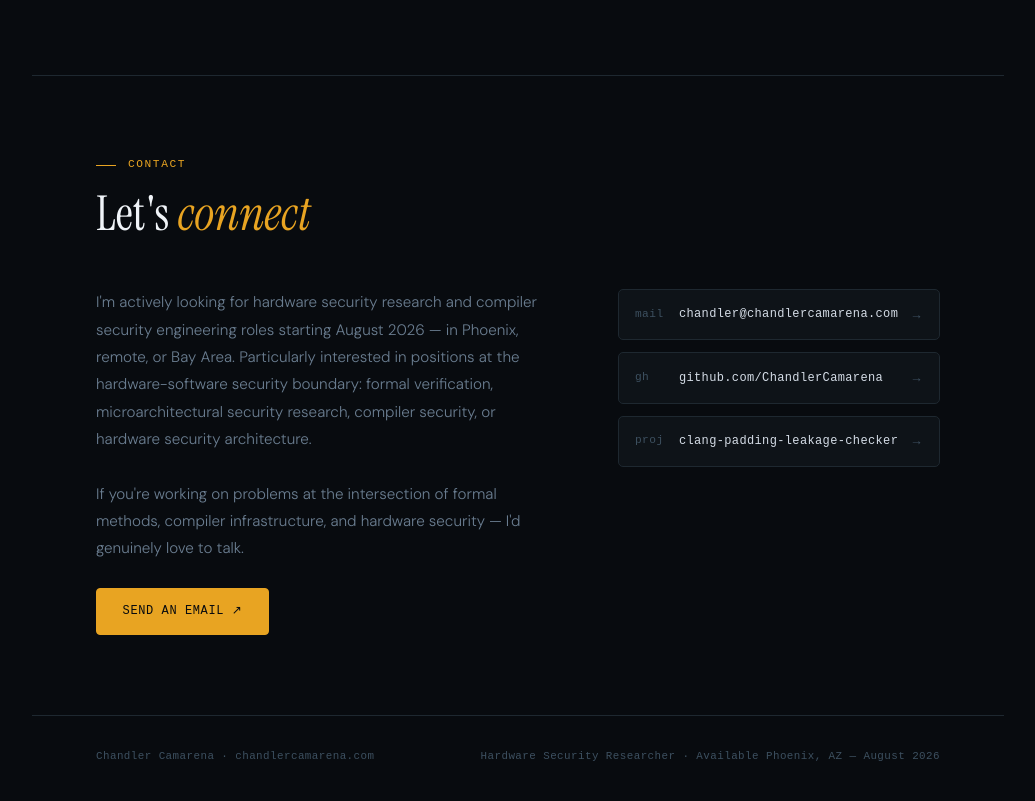
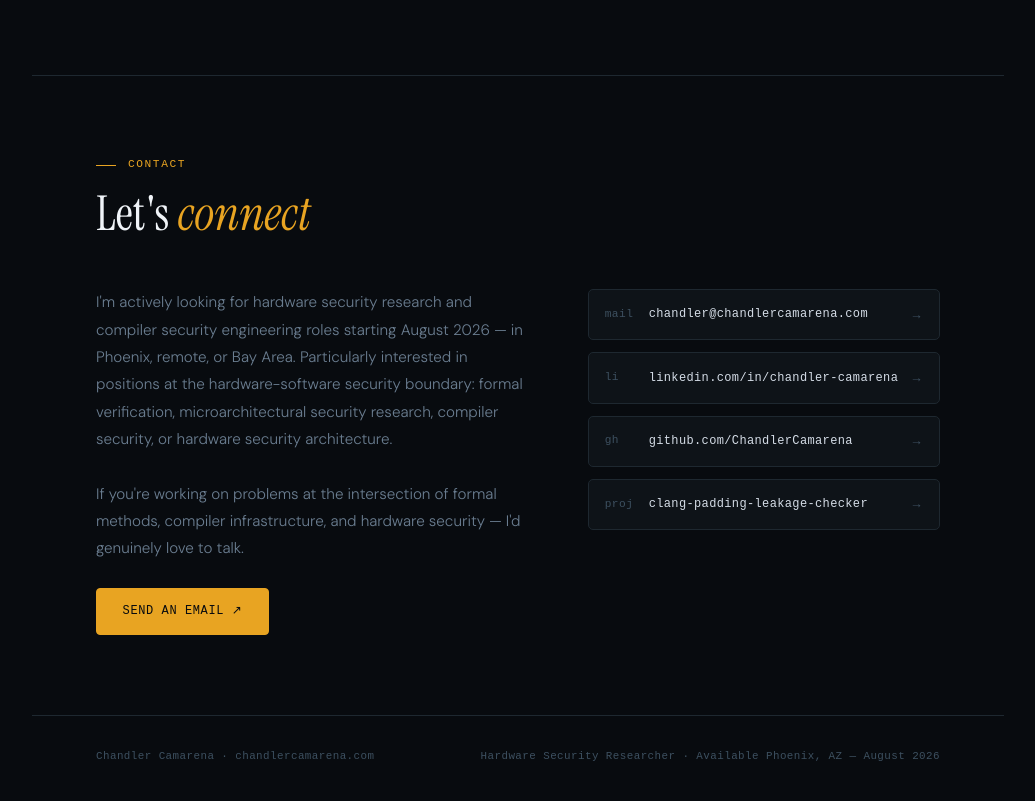
Before and after one commit to ChandlerCamarena/personal-site, a plain HTML site: page index.html in a window 1280 px wide. Shown: the part 6301-7102 px from the top of the page, without its empty margins (122-1157 px from the left). Drawn offline with Linux system fonts and the light colour scheme; a web font is replaced by a local one.

Commit message:
Update index.html
updated contact info

```diff
--- a/index.html
+++ b/index.html
@@ -1237,6 +1237,11 @@
           <span class="link-label">chandler@chandlercamarena.com</span>
           <span class="link-arrow">→</span>
         </a>
+        <a href="https://linkedin.com/in/chandler-camarena-918a75183" target="_blank" rel="noopener" class="contact-link">
+          <span class="link-icon">li</span>
+          <span class="link-label">linkedin.com/in/chandler-camarena</span>
+          <span class="link-arrow">→</span>
+        </a>
         <a href="https://github.com/ChandlerCamarena" target="_blank" rel="noopener" class="contact-link">
           <span class="link-icon">gh</span>
           <span class="link-label">github.com/ChandlerCamarena</span>
```
